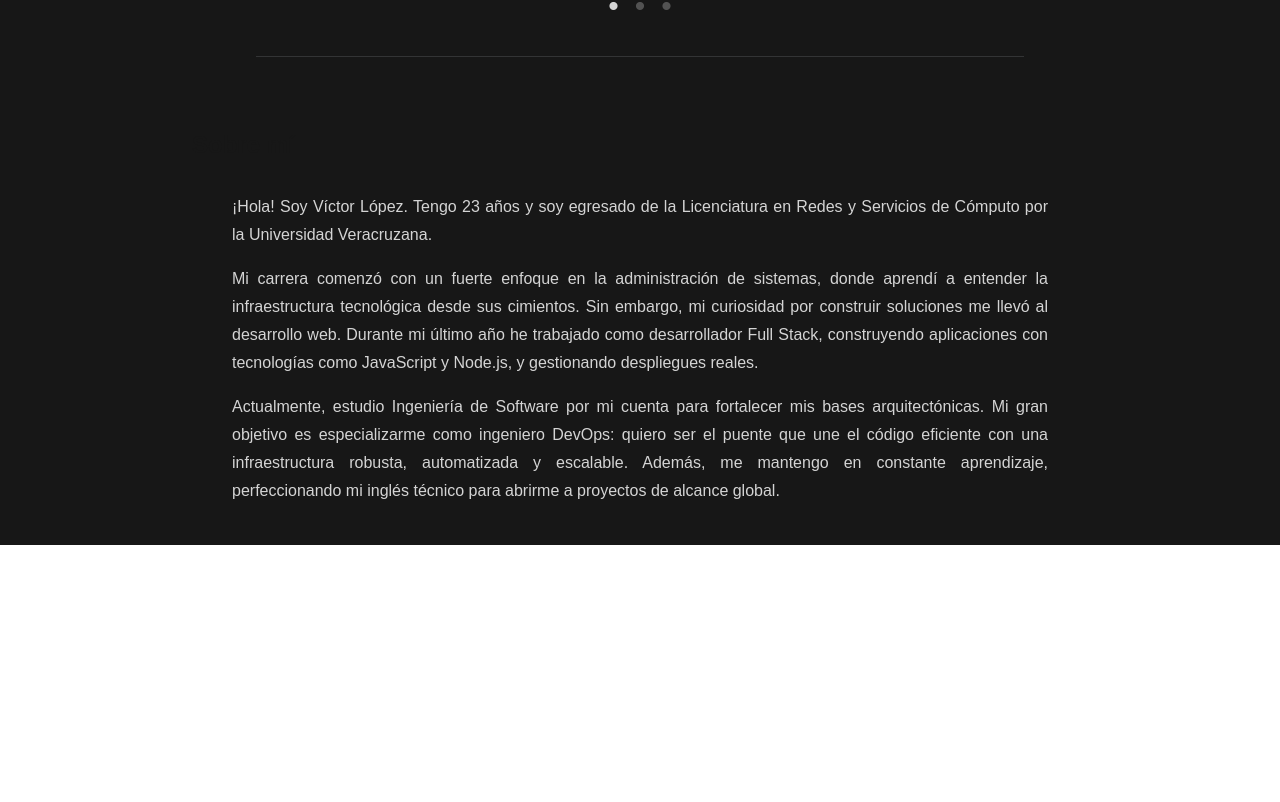
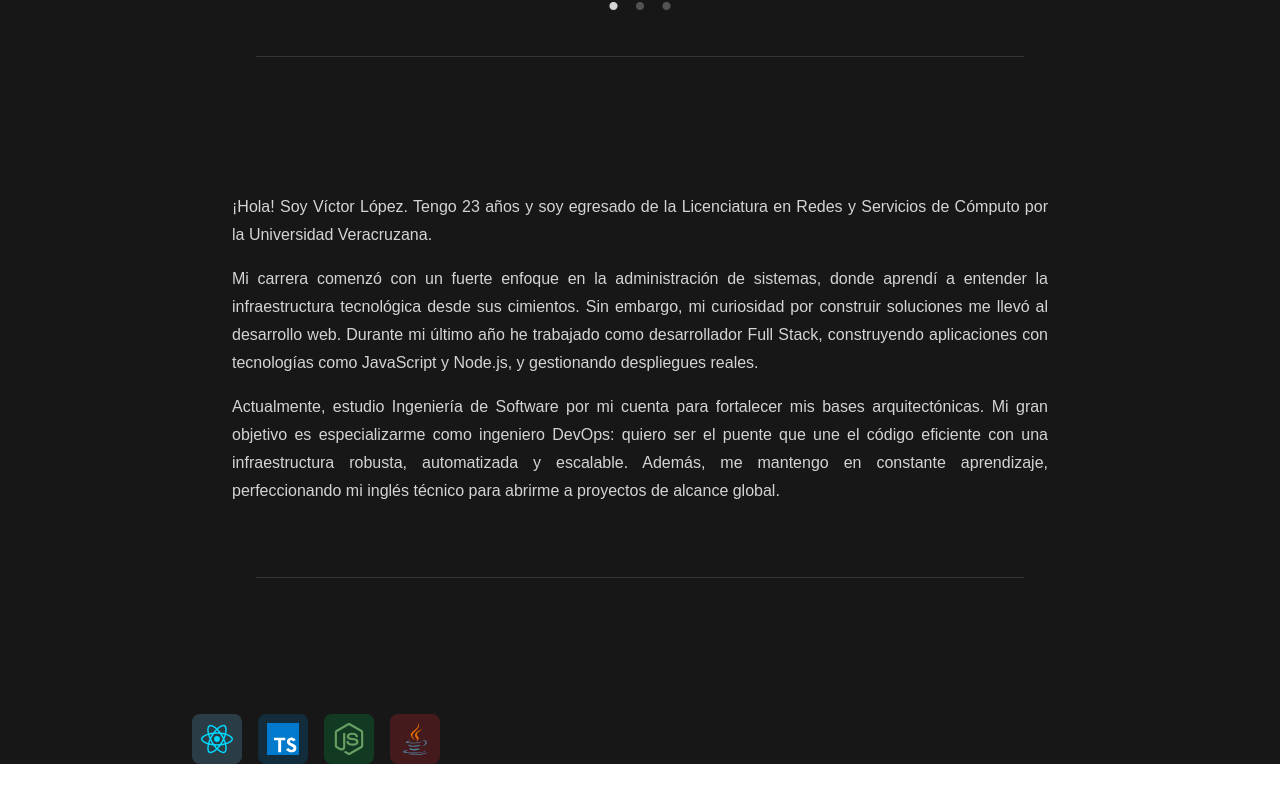
Before and after one commit to Dark869/dark869.github.io, a Next.js app: page / in a window 1280 px wide. Shown: the part 1204-2006 px from the top of the page. Before the commit the page ends 1877 px from the top, so only its background shows below. Built offline with nearby package versions, Linux system fonts and the light colour scheme.

Commit message:
Created skills section

```diff
--- a/src/app/page.tsx
+++ b/src/app/page.tsx
@@ -5,6 +5,7 @@ import AboutMe from "@/components/AboutMe";
 import Divider from "@/components/Divider";
 
 import { LanguageProvider } from "@/contexts/LanguageContext";
+import Skills from "@/components/Skills";
 
 const HomeStyles = {
    projects: {
@@ -30,6 +31,8 @@ export default function Home() {
                   <Projects />
                   <Divider />
                   <AboutMe />
+                  <Divider />
+                  <Skills />
                </div>
             </main>
             <footer className={HomeStyles.projects.div}></footer>
--- a/src/components/ButtonTec.tsx
+++ b/src/components/ButtonTec.tsx
@@ -7,13 +7,13 @@ interface ButtonTecProps {
 
 const ButtonTec = ({ tec }: ButtonTecProps) => {
    return (
-      <div className="flex items-center gap-2 border-2 border-neutral-600 px-3 py-1 rounded-md">
+      <div className="flex items-center gap-2 border-2 border-neutral-600 px-3 py-1 rounded-md w-auto h-auto">
          <Image
             src={tec.src}
             alt={tec.alt}
             width={20}
             height={20}
-            className=""
+            className="w-5 h-5 object-contain"
          />
          <p className="text-sm">{tec.name}</p>
       </div>
--- /dev/null
+++ b/src/components/IconSkills.tsx
@@ -0,0 +1,21 @@
+interface IconSkillsProps {
+   imageSrc: string;
+   altText: string;
+   bg: string;
+   border: string;
+}
+
+const IconSkills = ({ imageSrc, altText, bg, border }: IconSkillsProps) => {
+   return (
+      <div
+         className={`group relative inline-flex items-center justify-center ${bg} rounded-lg p-2 border border-transparent ${border} transition-colors duration-300`}
+      >
+         <img src={imageSrc} alt={altText} className="w-8 h-8" />
+         <span className="pointer-events-none absolute bottom-full mb-2 whitespace-nowrap rounded bg-neutral-800 px-2 py-1 text-xs text-white opacity-0 transition-opacity duration-500 group-hover:opacity-100">
+            {altText}
+         </span>
+      </div>
+   );
+};
+
+export default IconSkills;
--- a/src/components/Presentation.tsx
+++ b/src/components/Presentation.tsx
@@ -73,6 +73,7 @@ const Presentation = () => {
                      alt="Foto de Victor López"
                      width={300}
                      height={300}
+                     loading="eager"
                      className={PresentationStyles.imageOwner}
                   />
                </div>
--- /dev/null
+++ b/src/components/Skills.tsx
@@ -0,0 +1,56 @@
+"use client";
+
+import { useLanguage } from "@/contexts/LanguageContext";
+import IconSkills from "@/components/IconSkills";
+
+const Skills = () => {
+   const SKILLS = [
+      {
+         name: "React",
+         icon: "/svgs/react.svg",
+         bg: "bg-sky-300/20",
+         border: "hover:border-sky-300",
+      },
+      {
+         name: "TypeScript",
+         icon: "/svgs/typescript.svg",
+         bg: "bg-sky-600/20",
+         border: "hover:border-sky-600",
+      },
+      {
+         name: "Node.js",
+         icon: "/svgs/nodejs.svg",
+         bg: "bg-green-500/20",
+         border: "hover:border-green-500",
+      },
+      {
+         name: "Java",
+         icon: "/svgs/java.svg",
+         bg: "bg-red-500/20",
+         border: "hover:border-red-500",
+      },
+   ];
+   const { t } = useLanguage();
+
+   return (
+      <>
+         <h1 className="text-2xl font-bold w-full max-w-4xl pt-10 mb-8">
+            {t("skills.title")}
+         </h1>
+         <ul className="w-full max-w-4xl flex flex-wrap gap-4">
+            {SKILLS.map((skill, index) => (
+               <li key={index}>
+                  <IconSkills
+                     imageSrc={skill.icon}
+                     altText={skill.name}
+                     bg={skill.bg}
+                     border={skill.border}
+                  />
+               </li>
+            ))}
+         </ul>
+      </>
+   );
+};
+
+export default Skills;
--- a/src/i18n/en_US.json
+++ b/src/i18n/en_US.json
@@ -22,5 +22,8 @@
         "descripption1": "Hello! I'm Victor Lopez. I'm 23 years old and I graduated with a degree in Networks and Computer Services from the University of Veracruz.",
         "descripption2": "My career began with a strong focus on systems administration, where I learned to understand technological infrastructure from its foundations. However, my curiosity for building solutions led me to web development. During my last year I have worked as a Full Stack developer, building applications with technologies like JavaScript and Node.js, and managing real deployments.",
         "descripption3": "Currently, I am self-studying Software Engineering to strengthen my architectural foundations. My big goal is to specialize as a DevOps engineer: I want to be the bridge that unites efficient code with robust, automated and scalable infrastructure. In addition, I am constantly learning, improving my technical English to open myself up to projects of global reach."
+    },
+    "skills": {
+        "title": "Skills"
     }
 }
--- a/src/i18n/es_MX.json
+++ b/src/i18n/es_MX.json
@@ -22,8 +22,8 @@
         "descripption1": "¡Hola! Soy Víctor López. Tengo 23 años y soy egresado de la Licenciatura en Redes y Servicios de Cómputo por la Universidad Veracruzana.",
         "descripption2": "Mi carrera comenzó con un fuerte enfoque en la administración de sistemas, donde aprendí a entender la infraestructura tecnológica desde sus cimientos. Sin embargo, mi curiosidad por construir soluciones me llevó al desarrollo web. Durante mi último año he trabajado como desarrollador Full Stack, construyendo aplicaciones con tecnologías como JavaScript y Node.js, y gestionando despliegues reales.",
         "descripption3": "Actualmente, estudio Ingeniería de Software por mi cuenta para fortalecer mis bases arquitectónicas. Mi gran objetivo es especializarme como ingeniero DevOps: quiero ser el puente que une el código eficiente con una infraestructura robusta, automatizada y escalable. Además, me mantengo en constante aprendizaje, perfeccionando mi inglés técnico para abrirme a proyectos de alcance global."
-
-
+    },
+    "skills": {
+        "title": "Habilidades"
     }
-
 }
```
